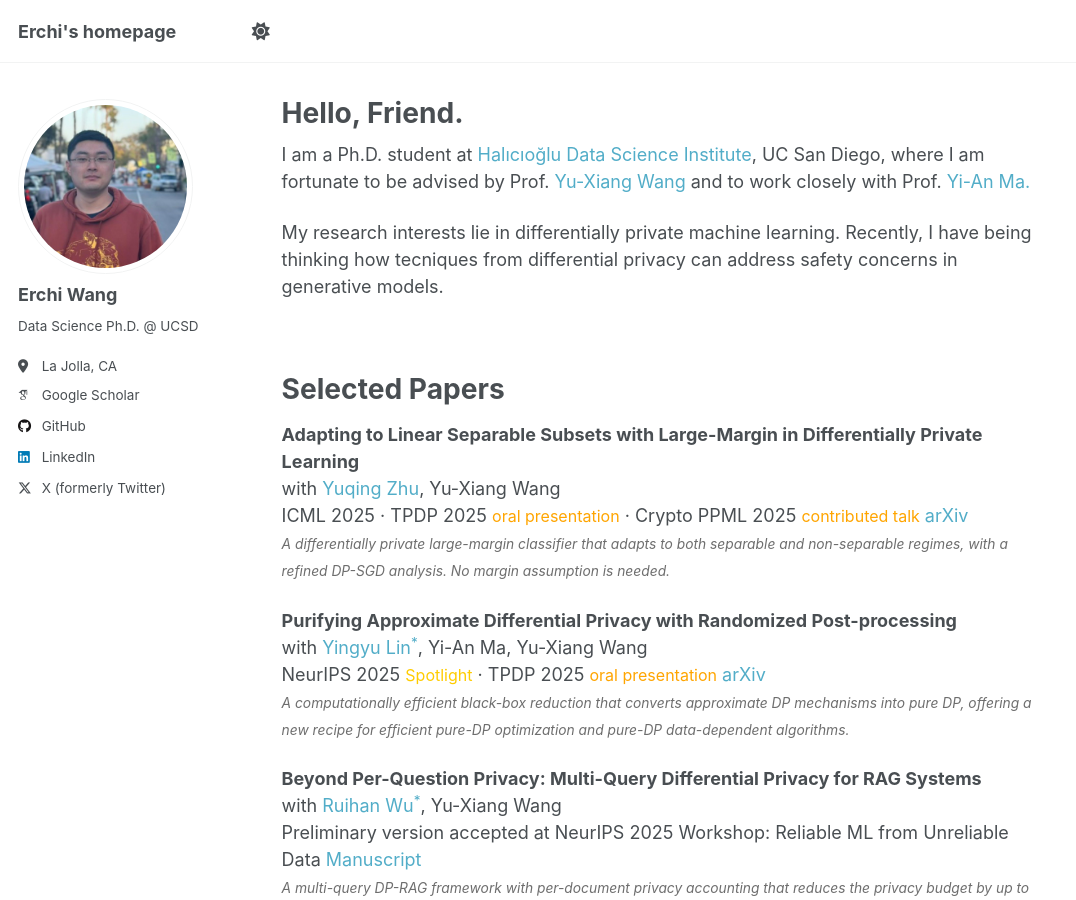
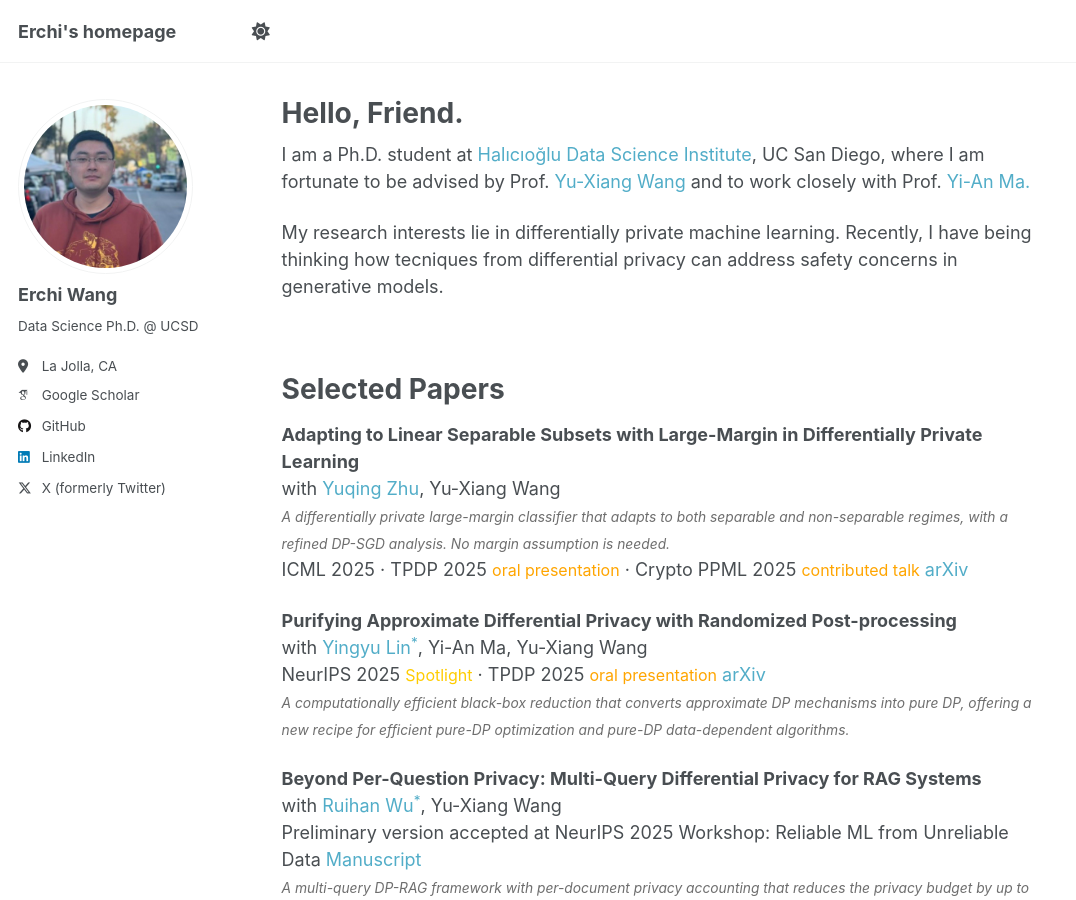
Before and after one commit to erchiw/erchiw.github.io, a Jekyll site: the page built from _pages/about.md, in a window 1280 px wide and 900 px high. Shown: the whole window, without its empty margins (0-1076 px from the left). Built offline with Jekyll 4.4.1, drawn with Linux system fonts in a browser that asks for light colours; some web fonts are replaced.

Commit message:
style again

```diff
--- a/_pages/about.md
+++ b/_pages/about.md
@@ -19,8 +19,8 @@ Selected Papers <small><span style="color:#888888">
 ======
 **Adapting to Linear Separable Subsets with Large-Margin in Differentially Private Learning**
 <br> with <a href="https://jeremy43.github.io/" style="text-decoration:none">Yuqing Zhu</a>, Yu-Xiang Wang
+<br> <span style="color:#6e6e6e; font-style:italic; font-size:13.8px; line-height:1.4; margin-top:4px;">A differentially private large-margin classifier that adapts to both separable and non-separable regimes, with a refined DP-SGD analysis. No margin assumption is needed.</span>
 <br>ICML 2025 · TPDP 2025 <span style="color: orange; font-size: 12pt;">oral presentation</span> · Crypto PPML 2025 <span style="color: orange; font-size: 12pt;">contributed talk</span> <a href="https://arxiv.org/abs/2505.24737" style="text-decoration:none">arXiv</a>
-<br> <span style="color:#6e6e6e; font-style:italic; font-size:13.8px; line-height:1.4; margin-top:4px;">A differentially private large-margin classifier that adapts to both separable and non-separable regimes, with a refined DP-SGD analysis. No margin assumption is needed.</span>
 
 
 **Purifying Approximate Differential Privacy with Randomized Post-processing**
```
